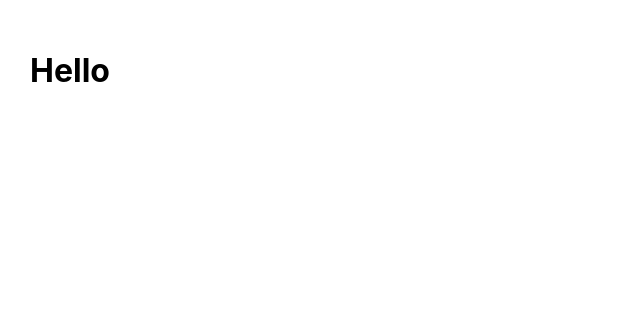
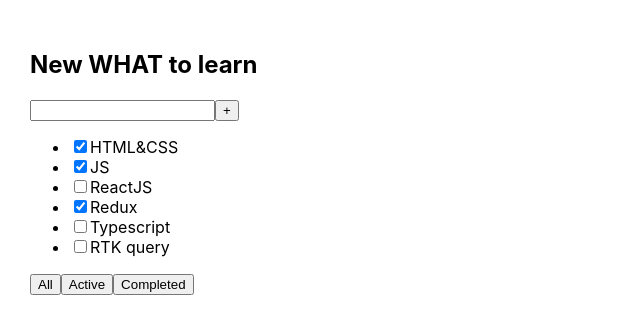
Before and after one commit to AlexMuhin-IT/TodoList, a React (Create React App) app: page / in a window 1280 px wide. Shown: the top 334 px of the page, without its empty margins (0-640 px from the left). Built offline with nearby package versions, Linux system fonts and the light colour scheme.

Commit message:
добавил в todolist метод мар

```diff
--- a/src/App.tsx
+++ b/src/App.tsx
@@ -1,18 +1,22 @@
 import './App.css';
+import {Todolist} from "./Todolist";
 
 function App() {
-    //
-    // [
-    //     {id: 1, title: 'HTML&CSS', isDone: true},
-    //     {id:2, title: 'JS', isDone: true},
-    //     {id: 3, title: 'ReactJS', isDone: true},
-    //     {id: 4, title: 'Redux', isDone: false},
-    //     {id: 5, title: 'Typescript', isDone: false},
-    //     {id: 6, title: 'RTK query', isDone: false},
-    // ]
+
+    const tasks = [
+        {id: 1, title: 'HTML&CSS', isDone: true},
+        {id: 2, title: 'JS', isDone: true},
+        {id: 3, title: 'ReactJS', isDone: false},
+        {id: 4, title: 'Redux', isDone: true},
+        {id: 5, title: 'Typescript', isDone: false},
+        {id: 6, title: 'RTK query', isDone: false},
+    ]
+    // const tasks2: TaskType[] = []
     return (
         <div className="App">
-           <h1>Hello</h1>
+            <Todolist title={'New WHAT to learn'} tasks={tasks} />
+            {/*<Todolist title={'Вторая хрень'} tasks={tasks2} />*/}
+            {/*<Todolist title={'Третья хрень'}/>*/}
         </div>
     );
 }
--- /dev/null
+++ b/src/Todolist.tsx
@@ -0,0 +1,48 @@
+import React from 'react';
+import {Button} from "./components/Button";
+
+type TodolistPropsType = {
+    title: string;
+    tasks: TaskType[]
+    onClick?: (event: React.MouseEvent) => void;
+}
+type TaskType = {
+    id: number
+    title: string
+    isDone: boolean
+}
+
+export const Todolist = ({title, tasks}: TodolistPropsType) => {
+    const removeTask = (id: number) => {
+
+    }
+    return (
+        <div>
+            <h2>{title}</h2>
+            <div>
+                <input/>
+                <button>+</button>
+            </div>
+            {tasks.length === 0 ? (
+                <p>Тасков нет</p>
+            ) : (
+                <ul>
+                    {tasks.map((t: TaskType) => {
+                        return (
+                            <li key={t.id}>
+                                <input type="checkbox" checked={t.isDone}/>
+                                <span>{t.title}</span>
+                            </li>
+                        )
+                    })}
+                </ul>
+            )}
+            <div>
+                <button>All</button>
+                <button>Active</button>
+                <button>Completed</button>
+            </div>
+        </div>
+    )
+        ;
+};
--- /dev/null
+++ b/src/components/Button.tsx
@@ -0,0 +1,10 @@
+import React from 'react';
+
+
+export const Button = () => {
+    return (
+        <div>
+            <button></button>
+        </div>
+    );
+};
```
